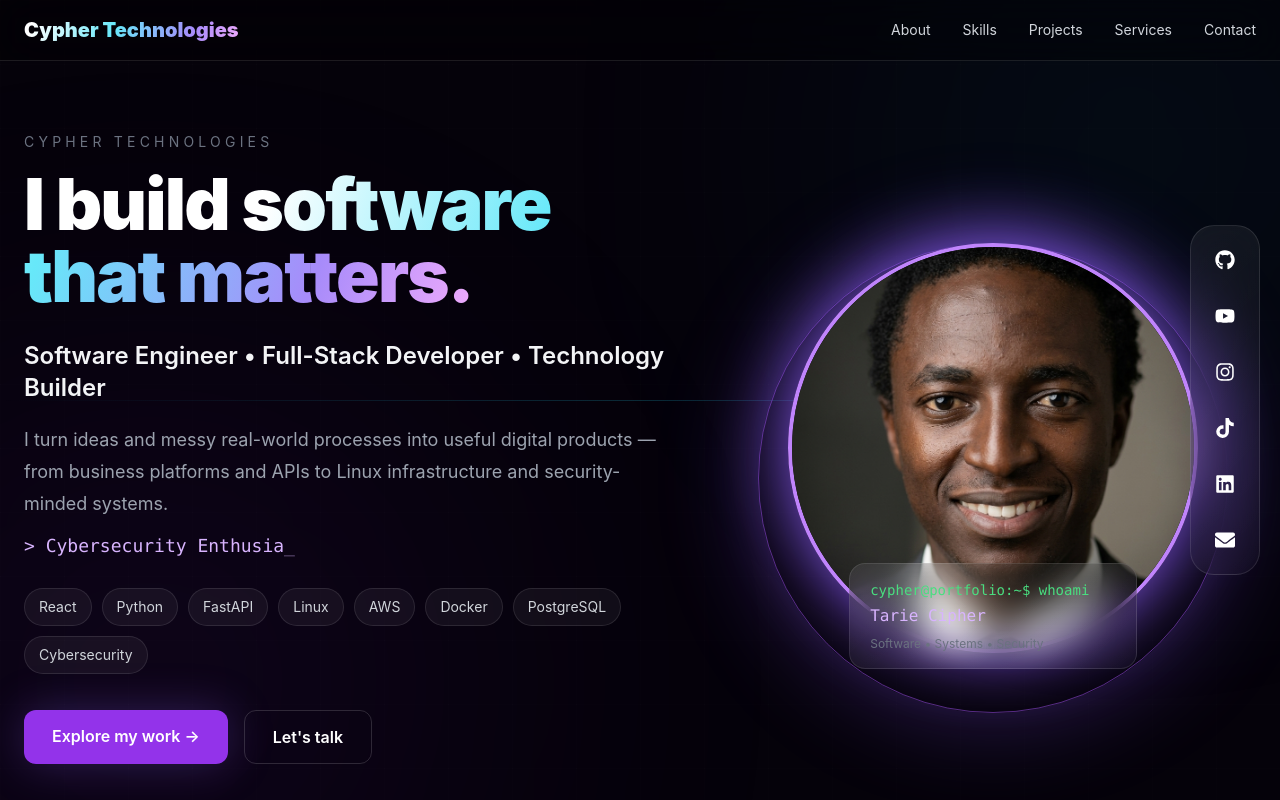
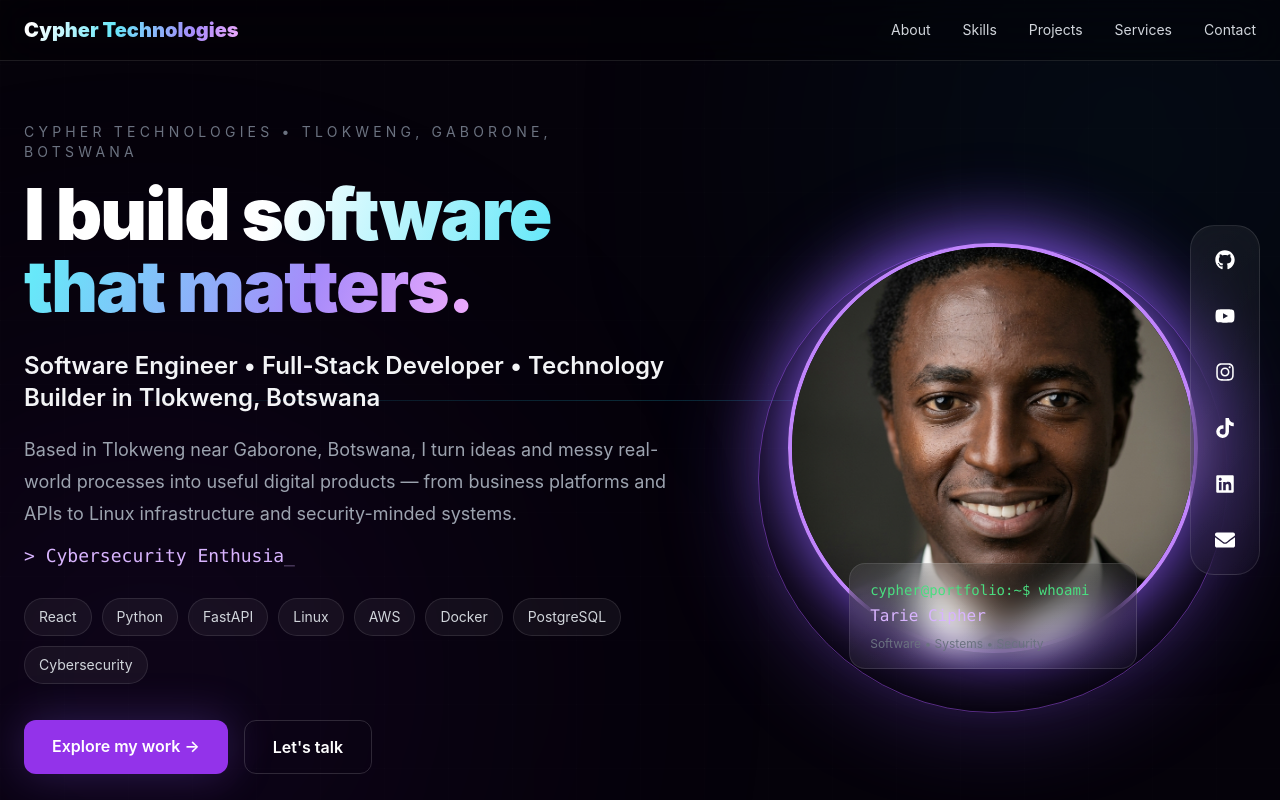
Before and after one commit to tarieciphertech/cypher-portfolio, a React (Vite) app: page / in a window 1280 px wide. Shown: the top 800 px of the page. Built offline with nearby package versions, Linux system fonts and the light colour scheme.

Commit message:
SEO: add visible Tlokweng and Botswana context

```diff
--- a/src/components/Hero.jsx
+++ b/src/components/Hero.jsx
@@ -30,10 +30,10 @@
 
       <div className="max-w-7xl mx-auto px-6 grid lg:grid-cols-[1.1fr_.9fr] gap-16 items-center relative z-10 w-full">
         <motion.div initial={{ opacity: 0, y: 35 }} animate={{ opacity: 1, y: 0 }} transition={{ duration: .8 }}>
-          <p className="text-sm uppercase tracking-[0.3em] text-gray-500 mb-4">{me.brand}</p>
+          <p className="text-sm uppercase tracking-[0.3em] text-gray-500 mb-4">{me.brand} • {me.location}</p>
           <h1 className="text-5xl md:text-6xl lg:text-7xl font-black leading-[1.02] tracking-tight">I build <span className="gradient-text">software that matters.</span></h1>
-          <h2 className="text-xl md:text-2xl mt-7 text-gray-100 font-semibold">Software Engineer • Full-Stack Developer • Technology Builder</h2>
-          <p className="text-gray-400 mt-5 text-lg leading-8 max-w-2xl">I turn ideas and messy real-world processes into useful digital products — from business platforms and APIs to Linux infrastructure and security-minded systems.</p>
+          <h2 className="text-xl md:text-2xl mt-7 text-gray-100 font-semibold">Software Engineer • Full-Stack Developer • Technology Builder in Tlokweng, Botswana</h2>
+          <p className="text-gray-400 mt-5 text-lg leading-8 max-w-2xl">Based in Tlokweng near Gaborone, Botswana, I turn ideas and messy real-world processes into useful digital products — from business platforms and APIs to Linux infrastructure and security-minded systems.</p>
           <TypingRoles />
           <div className="flex flex-wrap gap-2.5 mt-7">
             {tech.map((item) => <span key={item} className="px-3.5 py-2 rounded-full bg-white/5 border border-white/10 text-sm text-gray-300">{item}</span>)}
```
